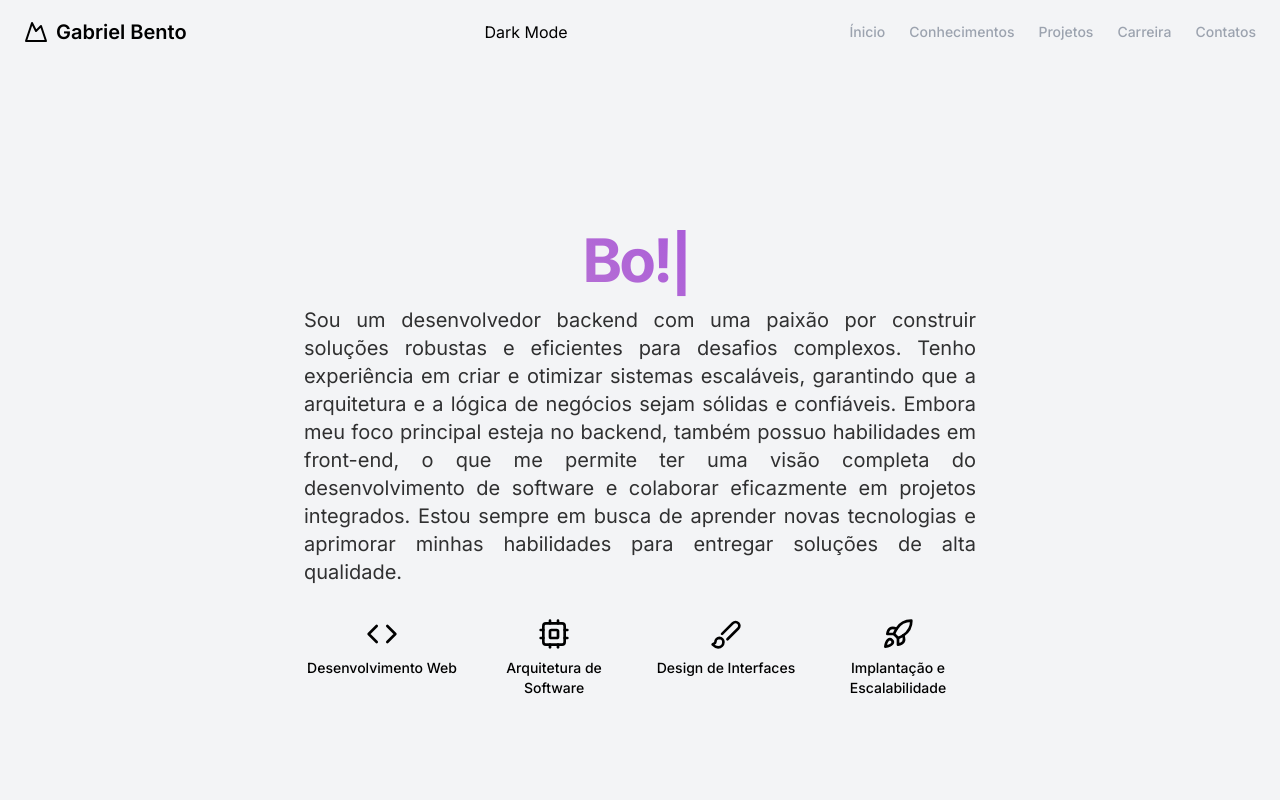
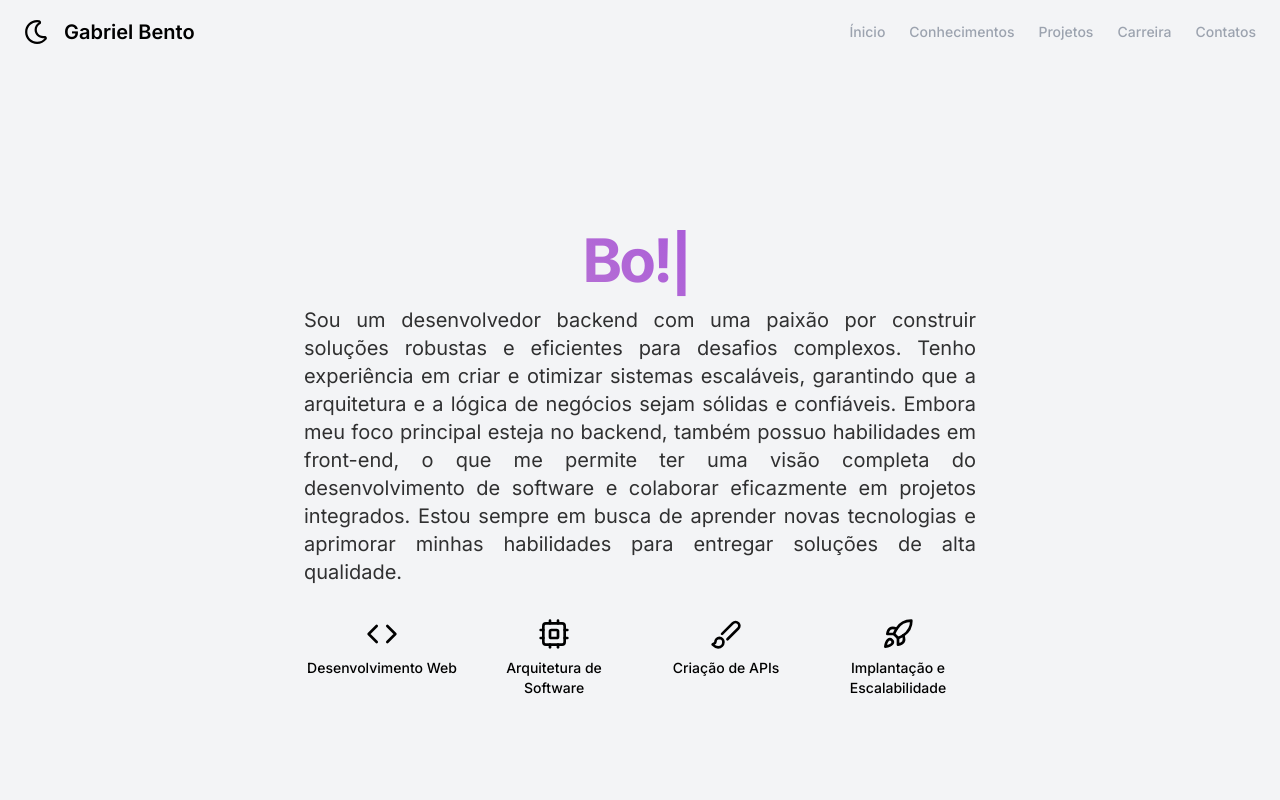
Before and after one commit to gabrielbentog/portfolio, a Next.js app: page / in a window 1280 px wide. Shown: the top 800 px of the page. Built offline with nearby package versions, Linux system fonts and the light colour scheme.

Commit message:
refactor: contact icons

```diff
--- a/src/app/components/Biography/Biography.tsx
+++ b/src/app/components/Biography/Biography.tsx
@@ -101,7 +101,7 @@ const Biography: React.FC<{ id: string }> = ({ id }) => {
                 <path d="m9.06 11.9 8.07-8.06a2.85 2.85 0 1 1 4.03 4.03l-8.06 8.08"></path>
                 <path d="M7.07 14.94c-1.66 0-3 1.35-3 3.02 0 1.33-2.5 1.52-2 2.02 1.08 1.1 2.49 2.02 4 2.02 2.2 0 4-1.8 4-4.04a3.01 3.01 0 0 0-3-3.02z"></path>
               </svg>
-              <span className="text-sm font-medium">Design de Interfaces</span>
+              <span className="text-sm font-medium">Criação de APIs</span>
             </div>
             <div className="flex flex-col items-center gap-2 transform transition-transform duration-500 hover:scale-110 hover:text-red-500">
               <svg
--- a/src/app/components/ContactSection/ContactSection.tsx
+++ b/src/app/components/ContactSection/ContactSection.tsx
@@ -1,4 +1,5 @@
-import { FaGithub, FaTwitter, FaLinkedin } from 'react-icons/fa';
+import { FaGithub, FaLinkedin } from 'react-icons/fa';
+import { SiGmail } from "react-icons/si";
 import Link from 'next/link';
 
 const ContactSection: React.FC<{ id: string }> = ({ id }) => {
@@ -12,24 +13,24 @@ const ContactSection: React.FC<{ id: string }> = ({ id }) => {
               Fique à vontade para me encontrar nos seguintes canais:
             </p>
           </div>
-          <div className="flex flex-wrap justify-center gap-8">
+          <div className="flex flex-wrap justify-center gap-16"> {/* Aumentado o espaçamento entre ícones */}
             <div className="flex flex-col items-center">
               <Link href="#" className="text-muted-foreground hover:text-primary" prefetch={false}>
-                <FaGithub className="h-8 w-8" />
+                <SiGmail className="h-12 w-12" /> {/* Aumentado o tamanho do ícone */}
               </Link>
-              <p className="mt-2 text-muted-foreground">github@exemplo.com</p>
+              <p className="mt-4 text-muted-foreground">bentogdev@gmail.com</p> {/* Aumentado o espaçamento entre ícone e texto */}
             </div>
             <div className="flex flex-col items-center">
               <Link href="#" className="text-muted-foreground hover:text-primary" prefetch={false}>
-                <FaTwitter className="h-8 w-8" />
+                <FaGithub className="h-12 w-12" /> {/* Aumentado o tamanho do ícone */}
               </Link>
-              <p className="mt-2 text-muted-foreground">twitter@exemplo.com</p>
+              <p className="mt-4 text-muted-foreground">@gabrielbentog</p> {/* Aumentado o espaçamento entre ícone e texto */}
             </div>
             <div className="flex flex-col items-center">
-              <Link href="#" className="text-muted-foreground hover:text-primary" prefetch={false}>
-                <FaLinkedin className="h-8 w-8" />
+              <Link href="https://www.linkedin.com/in/gabriel-bento-21120a293/" className="text-muted-foreground hover:text-primary" prefetch={false}>
+                <FaLinkedin className="h-12 w-12" /> {/* Aumentado o tamanho do ícone */}
               </Link>
-              <p className="mt-2 text-muted-foreground">linkedin@exemplo.com</p>
+              <p className="mt-4 text-muted-foreground">Gabriel Bento</p> {/* Aumentado o espaçamento entre ícone e texto */}
             </div>
           </div>
         </div>
--- a/src/app/components/Navbar/Navbar.tsx
+++ b/src/app/components/Navbar/Navbar.tsx
@@ -1,5 +1,6 @@
 "use client";
 import React, { useState, useEffect } from 'react';
+import { FaRegMoon, FaSun } from 'react-icons/fa';
 
 const Navbar: React.FC = () => {
   const [isMenuOpen, setIsMenuOpen] = useState(false);
@@ -27,23 +28,17 @@ const Navbar: React.FC = () => {
   return (
     <header className="bg-gray-100 sticky top-0 z-50 w-full">
       <div className="flex h-16 items-center justify-between px-4 md:px-6">
-        <a href="#" className="flex items-center gap-2">
-          <svg
-            xmlns="http://www.w3.org/2000/svg"
-            width="24"
-            height="24"
-            viewBox="0 0 24 24"
-            fill="none"
-            stroke="currentColor"
-            strokeWidth="2"
-            strokeLinecap="round"
-            strokeLinejoin="round"
-            className="h-6 w-6 text-black"
+        <div className="flex items-center gap-4">
+          <button
+            className="flex items-center text-black"
+            onClick={toggleDarkMode}
           >
-            <path d="m8 3 4 8 5-5 5 15H2L8 3z"></path>
-          </svg>
-          <span className="text-xl font-semibold text-black">Gabriel Bento</span>
-        </a>
+            {isDarkMode ? <FaSun size={24} /> : <FaRegMoon size={24} />}
+          </button>
+          <a href="#" className="flex items-center gap-2">
+            <span className="text-xl font-semibold text-black">Gabriel Bento</span>
+          </a>
+        </div>
         <button
           className="md:hidden flex items-center text-black"
           onClick={toggleMenu}
@@ -63,12 +58,6 @@ const Navbar: React.FC = () => {
             <path d="M4 6h16M4 12h16m-7 6h7"></path>
           </svg>
         </button>
-        <button
-          className="ml-4 p-2 text-black"
-          onClick={toggleDarkMode}
-        >
-          {isDarkMode ? 'Light Mode' : 'Dark Mode'}
-        </button>
         <nav className={`hidden md:flex gap-6 text-sm font-medium text-gray-400 hover:text-gray-600`}>
           <a href="#biography" className="hover:text-gray-600">Ínicio</a>
           <a href="#knowledge" className="hover:text-gray-600">Conhecimentos</a>
@@ -83,8 +72,8 @@ const Navbar: React.FC = () => {
           <a href="#biography" className="hover:text-gray-600">Ínicio</a>
           <a href="#knowledge" className="hover:text-gray-600">Conhecimentos</a>
           <a href="#projects" className="hover:text-gray-600">Projetos</a>
-          <a href="#career" className="hover:text-gray-600">carreira</a>
-          <a href="#contacts" className="hover:text-gray-600">Contantos</a>
+          <a href="#career" className="hover:text-gray-600">Carreira</a>
+          <a href="#contacts" className="hover:text-gray-600">Contatos</a>
         </nav>
       </div>
     </header>
```
